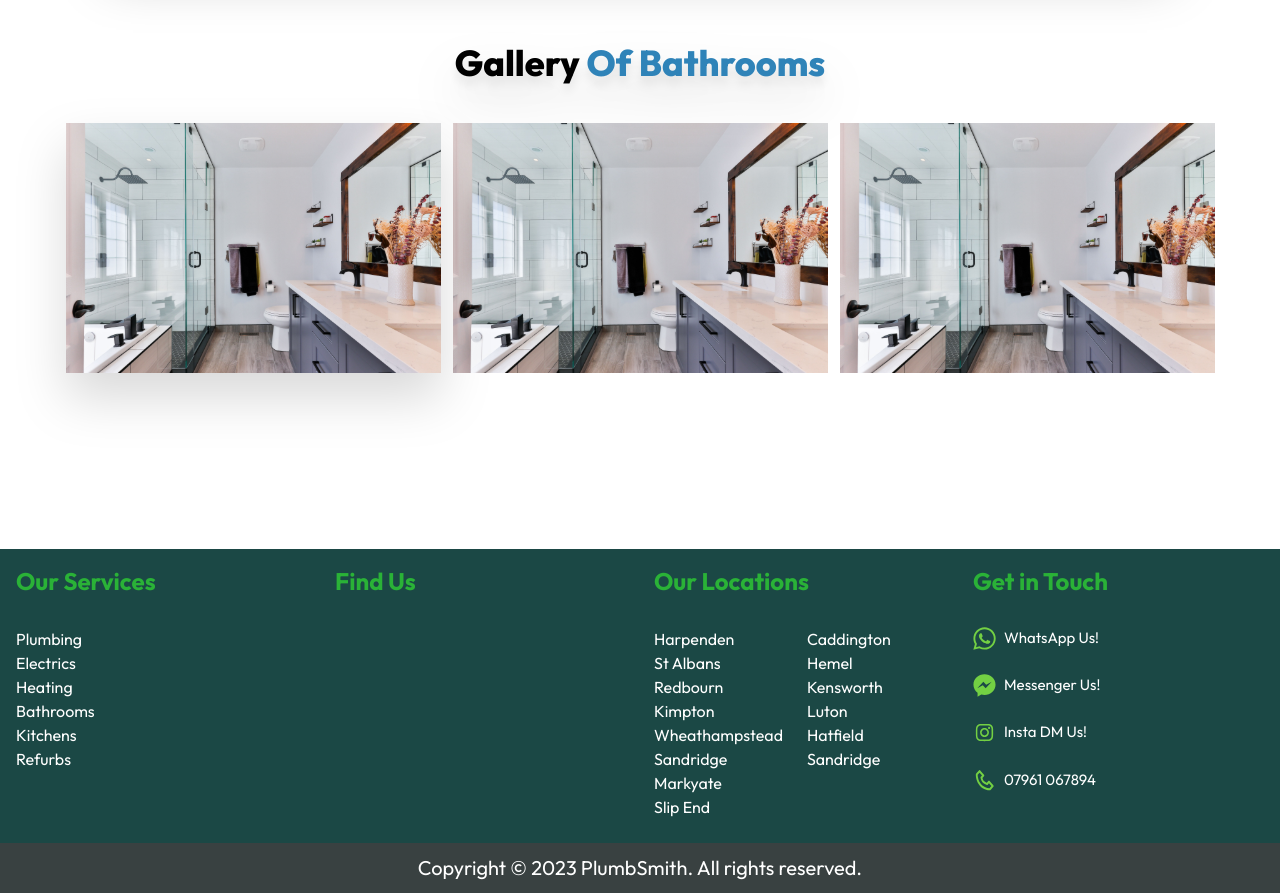
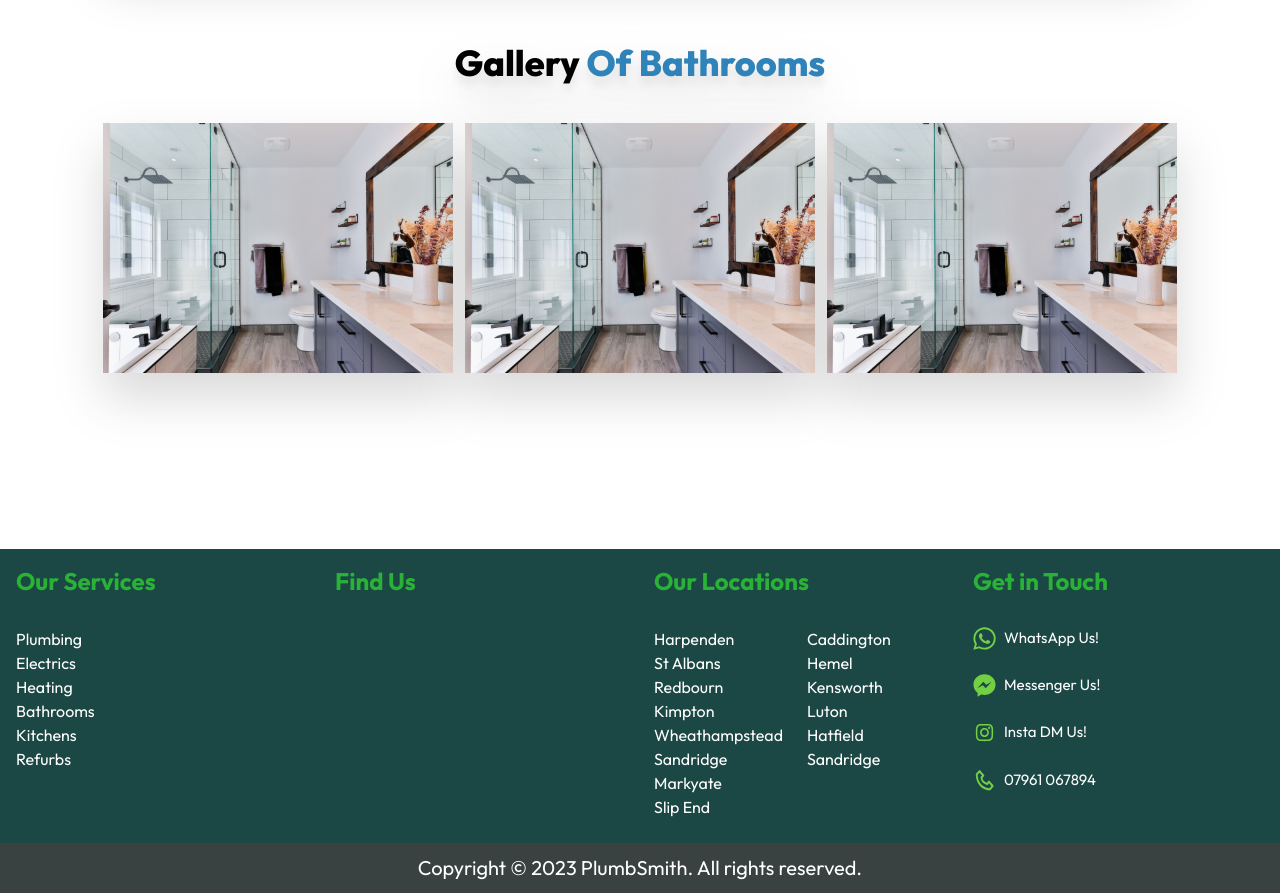
Before and after one commit to ahmedashfaq850/Plumbing-website, a Next.js app: page /bathrooms in a window 1280 px wide. Shown: the part 1120-2013 px from the top of the page. Built offline with nearby package versions, Linux system fonts and the light colour scheme; grey boxes are pictures that could not be loaded.

Commit message:
completed bathroom page

```diff
--- a/components/Gallery.jsx
+++ b/components/Gallery.jsx
@@ -11,13 +11,13 @@ const Gallery = () => {
         mb="10"
         textColor="text-[#2F83B8]"
       />
-      <div className="flex mb-20 gap-3 justify-center items-center">
+      <div className="flex flex-wrap mb-20 gap-3 justify-center items-center">
         <Image
           src="/images/bathroomBackground.svg"
           width="0"
           height="0"
           sizes="100vw"
-          className="drop-shadow-2xl mdu:h-[250px] mdu:w-full object-cover bg-cover"
+          className="drop-shadow-2xl w-full h-full mdu:h-[250px] mdu:w-[350px] object-cover bg-cover"
           alt="Bathroom Gallery"
         />
         <Image
@@ -25,7 +25,7 @@ const Gallery = () => {
           width="0"
           height="0"
           sizes="100vw"
-          className="mdu:h-[250px] mdu:w-full object-cover bg-cover"
+          className="drop-shadow-2xl w-full h-full mdu:h-[250px] mdu:w-[350px] object-cover bg-cover"
           alt="Bathroom Gallery"
         />
         <Image
@@ -33,7 +33,7 @@ const Gallery = () => {
           width="0"
           height="0"
           sizes="100vw"
-          className="mdu:h-[250px] mdu:w-full object-cover bg-cover"
+          className="drop-shadow-2xl w-full h-full mdu:h-[250px] mdu:w-[350px] object-cover bg-cover"
           alt="Bathroom Gallery"
         />
       </div>
```
